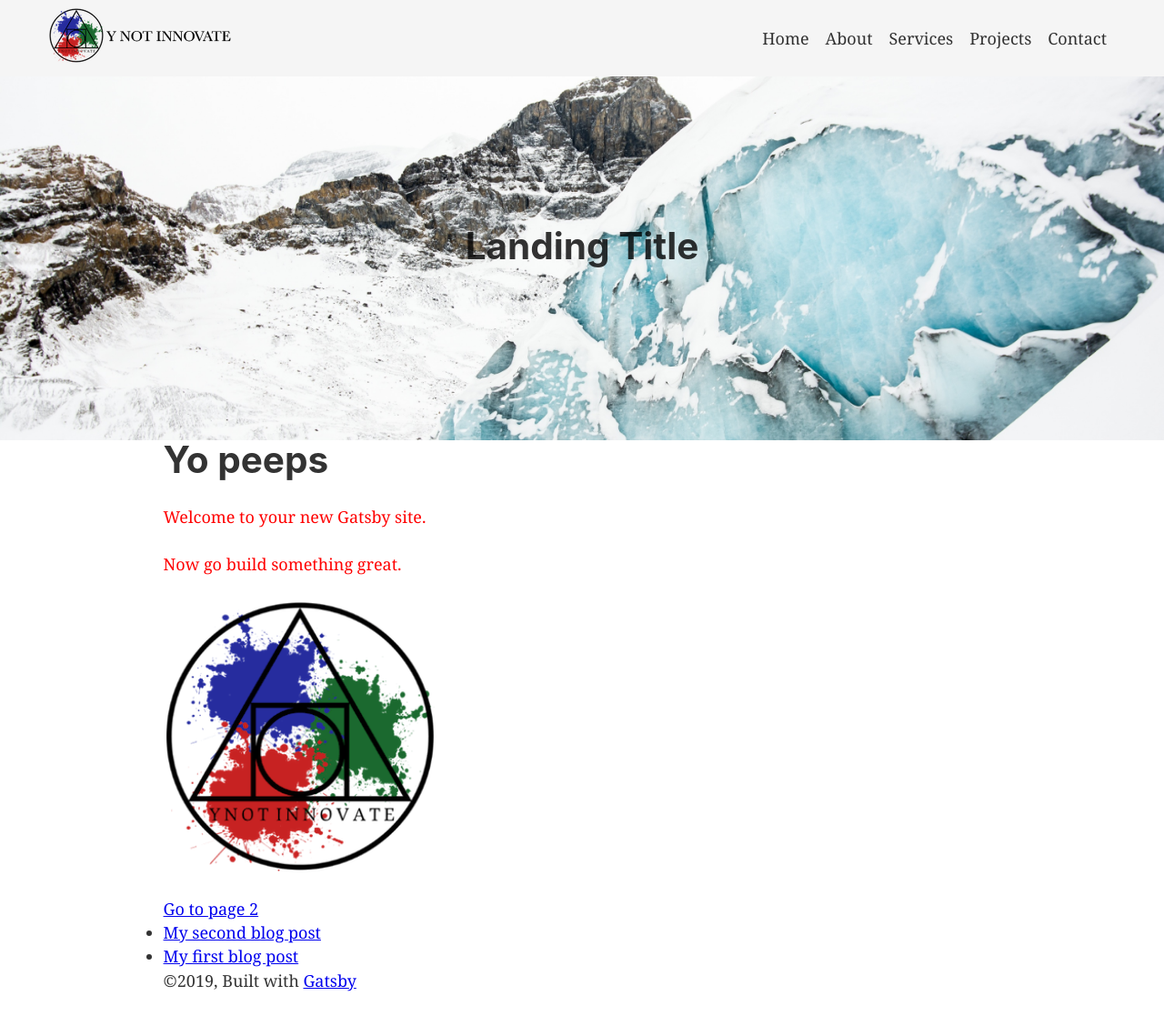
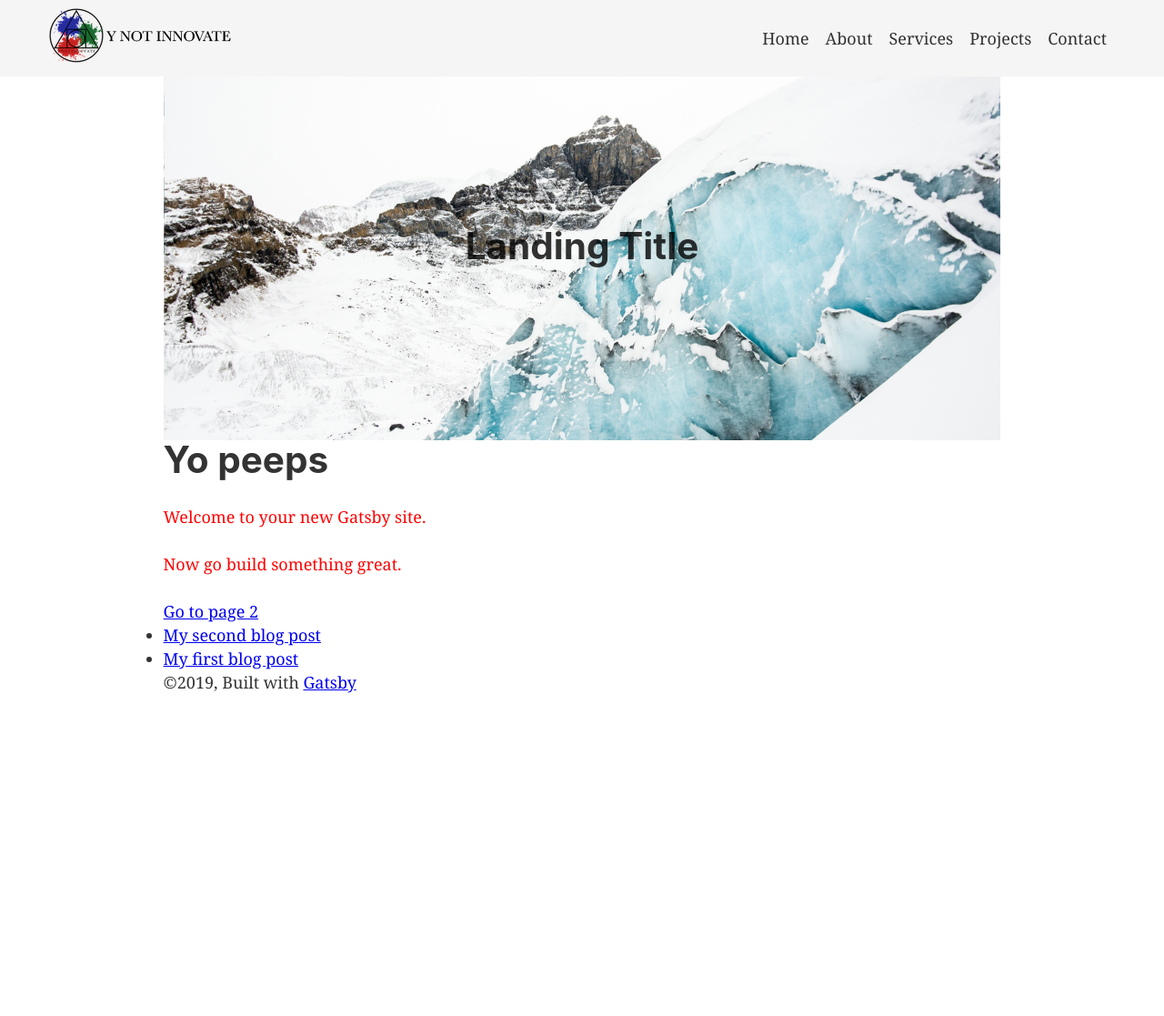
Before and after one commit to ynotGit/buildingWithGatsby, a Gatsby site: page / in a window 1280 px wide. Shown: the whole page at 91% size. After the commit the page ends 800 px from the top, so only its background shows below. Built offline with nearby package versions, Linux system fonts and the light colour scheme; Gatsby itself is replaced by a stand-in of ours.

Commit message:
restructure layout

```diff
--- a/src/components/layout.js
+++ b/src/components/layout.js
@@ -31,7 +31,7 @@ const Layout = ({
         data.site.siteMetadata.title
       }
       />
-      <Landing />
+
       <
       div style = {
         {
--- a/src/pages/index.js
+++ b/src/pages/index.js
@@ -7,15 +7,16 @@ import '../styles/main.scss'
 import Image from '../components/image'
 import SEO from '../components/seo'
 
+import Landing from '../components/landing'
+
 const IndexPage = ({data}) => (
   <Layout>
     <SEO title="Home" keywords={[`gatsby`, `application`, `react`]} />
+    <Landing />
     <h1>Yo peeps</h1>
     <p>Welcome to your new Gatsby site.</p>
     <p>Now go build something great.</p>
-    <div style={{ maxWidth: `300px`, marginBottom: `1.45rem` }}>
-      <Image />
-    </div>
+
     <Link to="/page-2/">Go to page 2</Link>
     <br />
     <ul>
@@ -23,7 +24,8 @@ const IndexPage = ({data}) => (
         <li>
           <Link
             key={post.node.id}
-            to={post.node.frontmatter.path} >
+            to={post.node.frontmatter.path}
+          >
             {post.node.frontmatter.title}
           </Link>
         </li>
```
